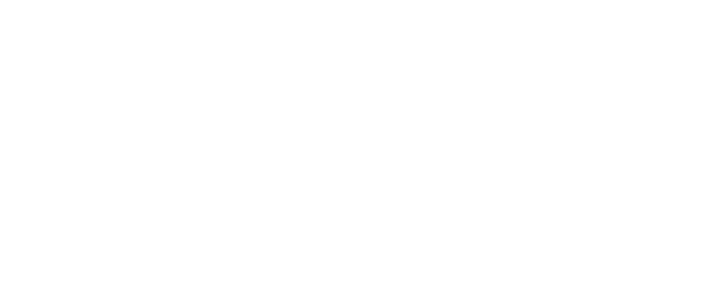
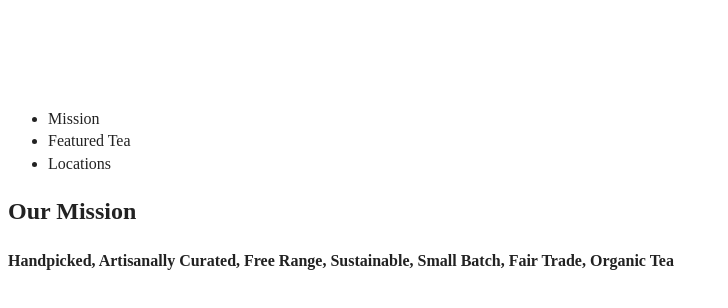
Before and after one commit to SilentStealth0/Project-Tea-Cozy, a website: page html/index.html in a window 1280 px wide. Shown: the whole page, without its empty margins (0-728 px from the left). Drawn offline with Linux system fonts and the light colour scheme.

Commit message:
Created heade & Our mission section

```diff
--- a/html/index.html
+++ b/html/index.html
@@ -15,10 +15,24 @@
 
 <body>
 <header>
-  <img src="../img/img-tea-cozy-logo.png"/>
-
+  <img src="../img/img-tea-cozy-logo.png" alt=""/>
+  <nav>
+    <ul>
+      <li><a>Mission</a></li>
+      <li><a>Featured Tea</a></li>
+      <li><a>Locations</a></li>
+    </ul>
+  </nav>
 </header>
 
+<section>
+  <h2>Our Mission</h2>
+  <h4>Handpicked, Artisanally Curated, Free Range, Sustainable, Small Batch, Fair Trade, Organic Tea</h4>
+</section>
+
+<section>
+
+</section>
 </body>
 
 </html>
```
